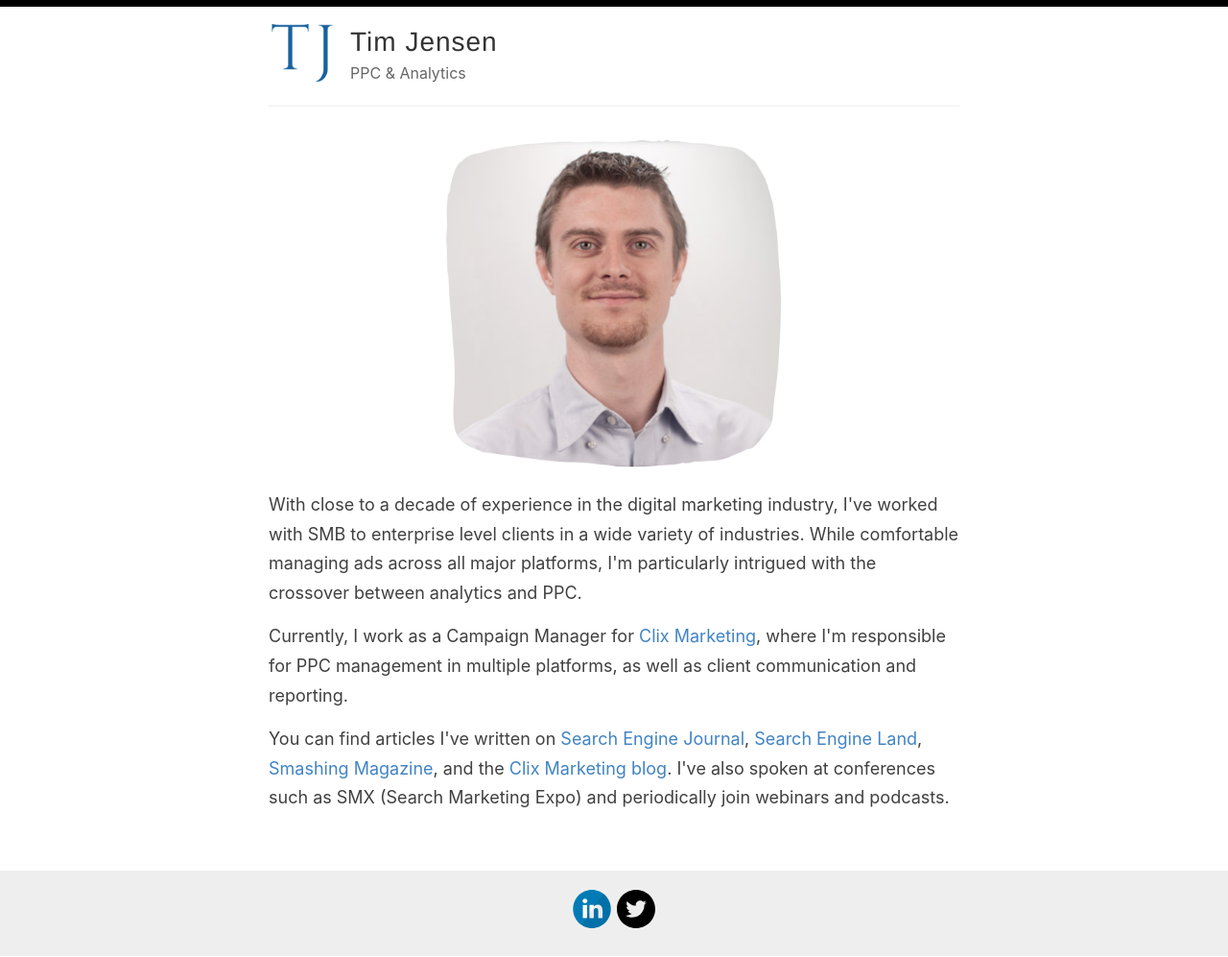
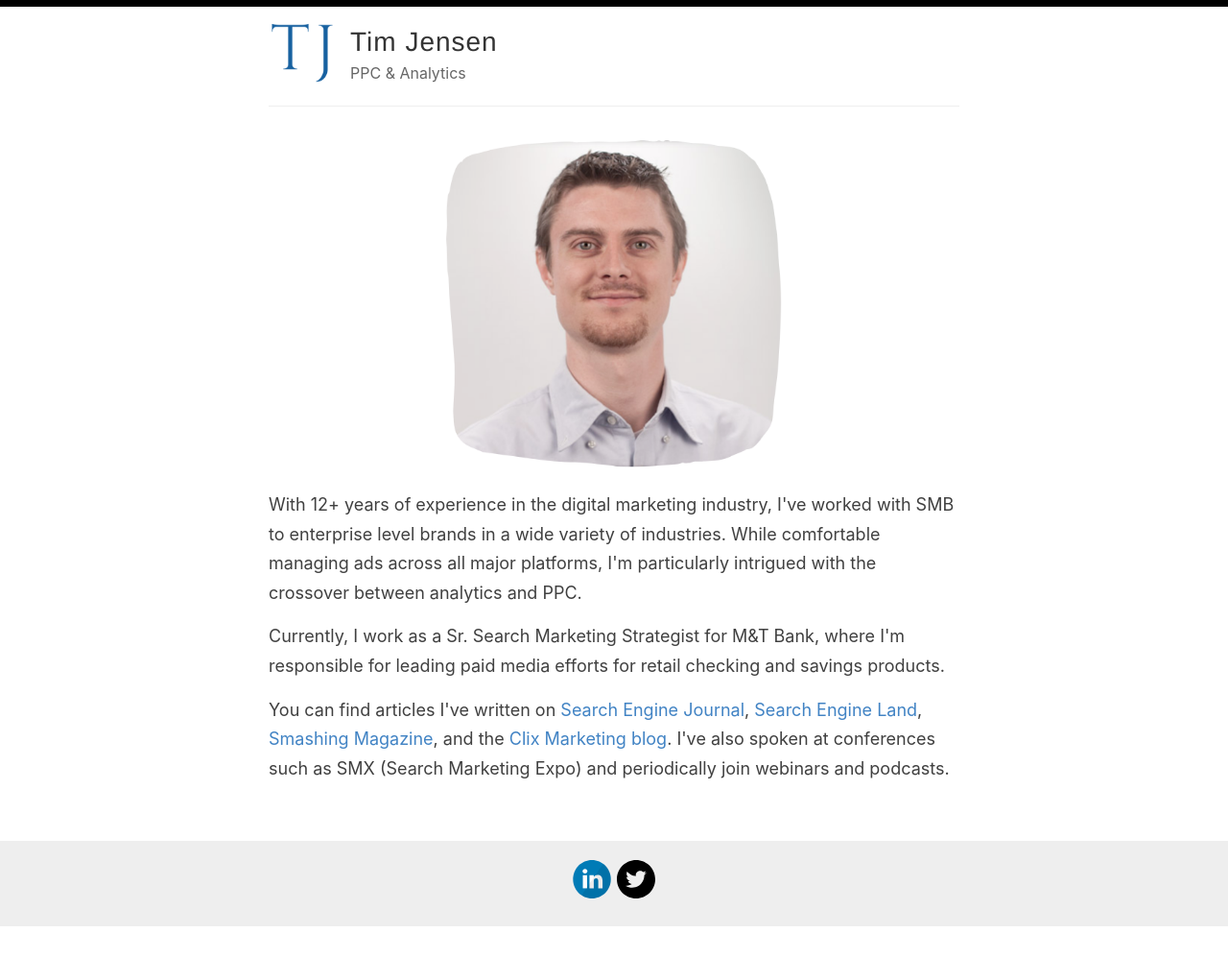
Before and after one commit to timothyjj/timothyjj.github.io, a Jekyll site: the page built from index.html, in a window 1280 px wide. Shown: the whole page at 96% size. Built offline with Jekyll 4.4.1, drawn with Linux system fonts in a browser that asks for light colours; the list of posts is cut into pages by our own code; after the commit the page ends 966 px from its top, so only the background shows below that.

Commit message:
Home update

```diff
--- a/index.html
+++ b/index.html
@@ -5,8 +5,8 @@ title: Timothy Jensen
 
 <div><img src="images/headshot.png" class="center"></div>
 
-<p>With close to a decade of experience in the digital marketing industry, I've worked with SMB to enterprise level clients in a wide variety of industries. While comfortable managing ads across all major platforms, I'm particularly intrigued with the crossover between analytics and PPC.</p>
+<p>With 12+ years of experience in the digital marketing industry, I've worked with SMB to enterprise level brands in a wide variety of industries. While comfortable managing ads across all major platforms, I'm particularly intrigued with the crossover between analytics and PPC.</p>
 
-<p>Currently, I work as a Campaign Manager for <a href="http://clixmarketing.com">Clix Marketing</a>, where I'm responsible for PPC management in multiple platforms, as well as client communication and reporting.</p>
+<p>Currently, I work as a Sr. Search Marketing Strategist for M&T Bank, where I'm responsible for leading paid media efforts for retail checking and savings products.</p>
 
 <p>You can find articles I've written on <a href="https://www.searchenginejournal.com/author/tim-jensen/" target="_blank">Search Engine Journal</a>, <a href="https://searchengineland.com/author/tim-jensen" target="_blank">Search Engine Land</a>, <a href="https://www.smashingmagazine.com/author/tim-jensen/" target="_blank"> Smashing Magazine</a>, and the <a href="http://www.clixmarketing.com/blog/" target="_blank">Clix Marketing blog</a>. I've also spoken at conferences such as SMX (Search Marketing Expo) and periodically join webinars and podcasts.</p>
```
Also changed, not shown: 1 other file.
